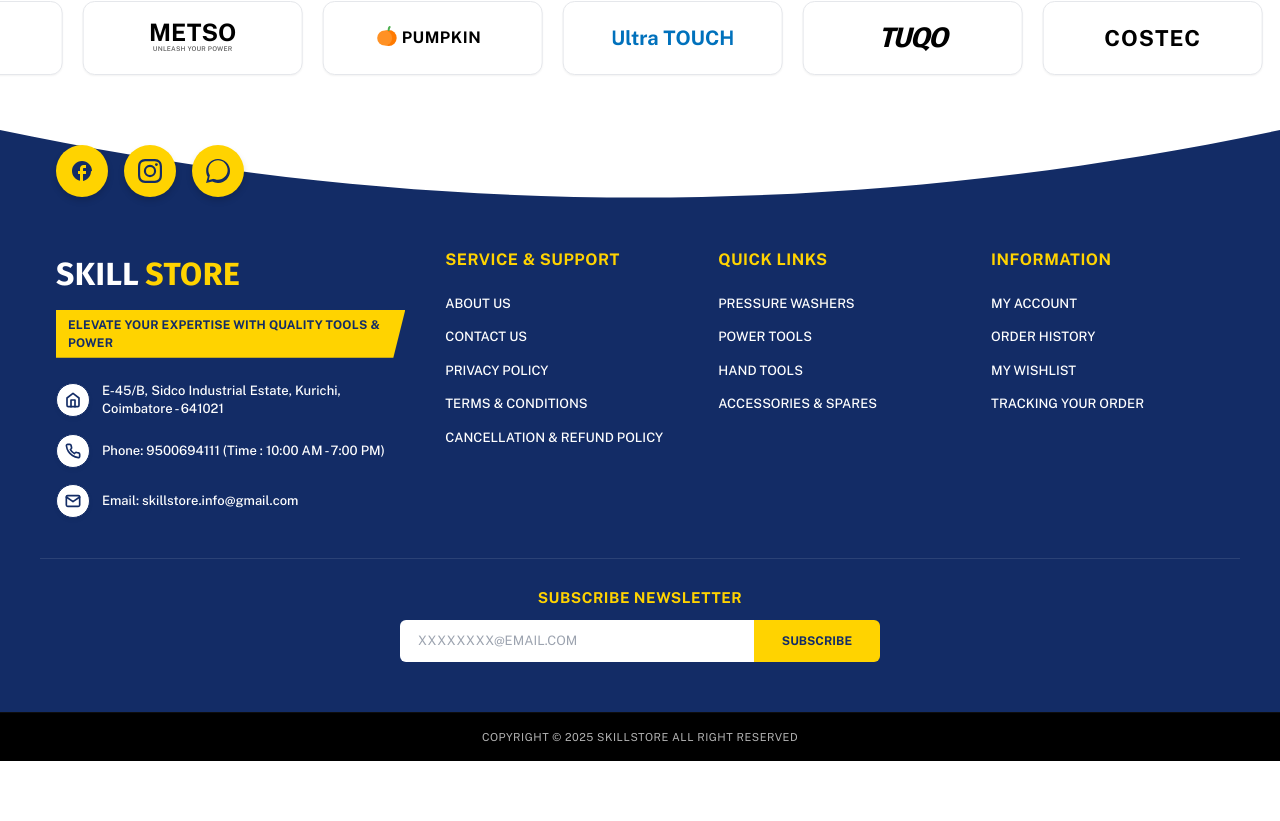
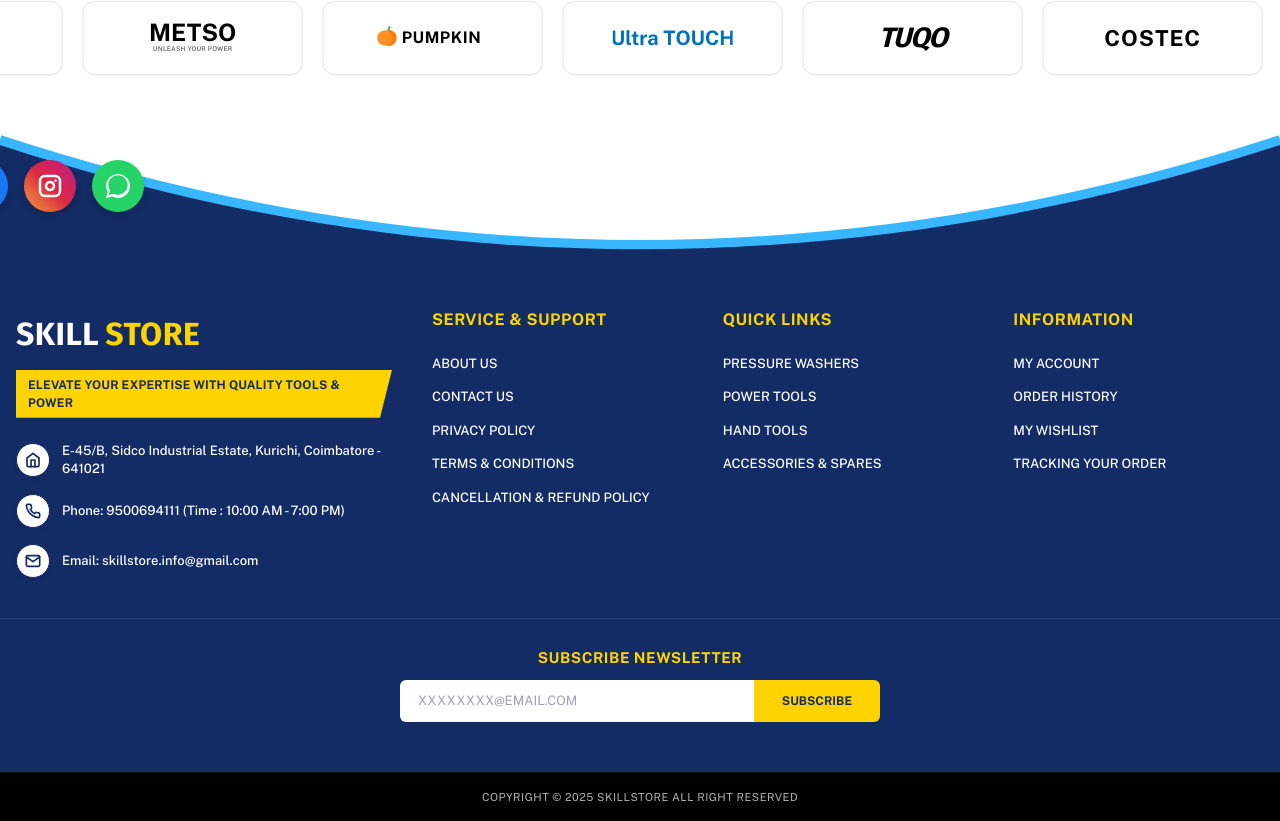
Before and after one commit to Arnav-Sharma437/Skill-store, a Next.js app: page / in a window 1280 px wide. Shown: the part 1654-2475 px from the top of the page. Before the commit the page ends 2415 px from the top, so only its background shows below. Built offline with nearby package versions, Linux system fonts and the light colour scheme.

Commit message:
feat: deepend footer curve, add skyblue border stroke, implement brand colors for social icons, enlarge container to 1400px, and fix banner image scaling

```diff
--- a/src/app/globals.css
+++ b/src/app/globals.css
@@ -61,7 +61,7 @@
   --max-width-lg: 1024px;
   --max-width-xl: 1280px;
   --max-width-xxl: 1440px;
-  --container-width: 1200px;
+  --container-width: 1400px;
   --container-padding: var(--space-4);
 
   /* --- Transitions --- */
--- a/src/components/home/Footer.module.css
+++ b/src/components/home/Footer.module.css
@@ -6,7 +6,7 @@
 
 .curveWrapper {
   position: relative;
-  height: 100px; /* Increased curve height */
+  height: 160px; /* Deeper curved footer height */
   width: 100%;
   background: #ffffff;
 }
@@ -20,7 +20,7 @@
 /* Floating social icons on the left side of the curve */
 .socialsFloating {
   position: absolute;
-  top: 15px; /* Shifted down to match curve dip */
+  top: 30px; /* Positioned nicely along the deep curved slope */
   left: calc((100vw - var(--container-width)) / 2 + var(--container-padding));
   display: flex;
   gap: 16px;
@@ -37,13 +37,40 @@
   width: 52px; /* Increased circle size */
   height: 52px;
   border-radius: 50%;
-  background: #ffd300; /* Yellow Accent */
-  color: #132c66; /* Navy Blue Icon */
   display: flex;
   align-items: center;
   justify-content: center;
   box-shadow: 0 4px 6px rgba(0, 0, 0, 0.15);
-  transition: transform var(--transition-fast) ease, background var(--transition-fast) ease;
+  transition: transform var(--transition-fast) ease, filter var(--transition-fast) ease, background-color var(--transition-fast) ease;
+  color: #ffffff !important; /* Ensure icons are white */
+}
+
+/* Branded official colors */
+.socialFacebook {
+  background-color: #1877f2;
+}
+
+.socialFacebook:hover {
+  background-color: #166fe5;
+  transform: translateY(-3px) scale(1.05);
+}
+
+.socialInstagram {
+  background: linear-gradient(45deg, #f09433 0%, #e6683c 25%, #dc2743 50%, #cc2366 75%, #bc1888 100%);
+}
+
+.socialInstagram:hover {
+  filter: brightness(1.1);
+  transform: translateY(-3px) scale(1.05);
+}
+
+.socialWhatsapp {
+  background-color: #25d366;
+}
+
+.socialWhatsapp:hover {
+  background-color: #20ba5a;
+  transform: translateY(-3px) scale(1.05);
 }
 
 .socialCircle svg {
--- a/src/components/home/Footer.tsx
+++ b/src/components/home/Footer.tsx
@@ -17,26 +17,31 @@
 
   return (
     <footer className={styles.footer}>
-      {/* Concave Curved SVG Separator at the top of the footer */}
+      {/* Deeper Concave Curved SVG Separator with a thick Sky Blue stroke */}
       <div className={styles.curveWrapper}>
-        <svg viewBox="0 0 1440 100" fill="none" xmlns="http://www.w3.org/2000/svg" className={styles.curveSvg} preserveAspectRatio="none">
-          <path d="M0,0 C480,90 960,90 1440,0 L1440,100 L0,100 Z" fill="#132c66"/>
+        <svg viewBox="0 0 1440 160" fill="none" xmlns="http://www.w3.org/2000/svg" className={styles.curveSvg} preserveAspectRatio="none">
+          {/* Thick sky-blue line */}
+          <path d="M0,10 C480,150 960,150 1440,10" stroke="#38b6ff" strokeWidth="10" fill="none"/>
+          {/* Solid navy blue fill below line */}
+          <path d="M0,15 C480,154 960,154 1440,15 L1440,160 L0,160 Z" fill="#132c66"/>
         </svg>
 
-        {/* Social Icons floating on the curve */}
+        {/* Social Icons floating on the curve (styled with original brand colors) */}
         <div className={styles.socialsFloating}>
-          <a href="https://facebook.com" className={styles.socialCircle} aria-label="Facebook">
-            <svg width="18" height="18" fill="currentColor" viewBox="0 0 24 24">
+          <a href="https://facebook.com" className={`${styles.socialCircle} ${styles.socialFacebook}`} aria-label="Facebook">
+            <svg width="24" height="24" fill="currentColor" viewBox="0 0 24 24">
               <path d="M22 12c0-5.52-4.48-10-10-10S2 6.48 2 12c0 4.84 3.44 8.87 8 9.8V15H8v-3h2V9.5C10 7.57 11.57 6 13.5 6H16v3h-2c-.55 0-1 .45-1 1v2h3v3h-3v6.95c4.56-.93 8-4.96 8-9.75z"/>
             </svg>
           </a>
-          <a href="https://instagram.com" className={styles.socialCircle} aria-label="Instagram">
-            <svg width="18" height="18" fill="currentColor" viewBox="0 0 24 24">
-              <path d="M12 2.163c3.204 0 3.584.012 4.85.07 3.252.148 4.771 1.691 4.919 4.919.058 1.265.069 1.645.069 4.849 0 3.205-.012 3.584-.069 4.849-.149 3.225-1.664 4.771-4.919 4.919-1.266.058-1.644.07-4.85.07-3.204 0-3.584-.012-4.849-.07-3.26-.149-4.771-1.699-4.919-4.92-.058-1.265-.07-1.644-.07-4.849 0-3.204.013-3.583.07-4.849.149-3.227 1.664-4.771 4.919-4.919 1.266-.057 1.645-.069 4.849-.069zM12 0C8.741 0 8.333.014 7.053.072 2.695.272.273 2.69.073 7.051C.014 8.333 0 8.741 0 12c0 3.259.014 3.668.072 4.948.2 4.358 2.618 6.78 6.98 6.98 1.281.058 1.689.072 4.948.072 3.259 0 3.668-.014 4.948-.072 4.354-.2 6.782-2.618 6.979-6.98.059-1.28.073-1.689.073-4.948 0-3.259-.014-3.667-.072-4.947-.196-4.354-2.617-6.78-6.979-6.98C15.668.014 15.259 0 12 0zm0 5.838a6.162 6.162 0 100 12.324 6.162 6.162 0 000-12.324zM12 16a4 4 0 110-8 4 4 0 010 8zm6.406-11.845a1.44 1.44 0 100 2.881 1.44 1.44 0 000-2.881z"/>
+          <a href="https://instagram.com" className={`${styles.socialCircle} ${styles.socialInstagram}`} aria-label="Instagram">
+            <svg width="24" height="24" fill="none" stroke="currentColor" strokeWidth="2.5" strokeLinecap="round" strokeLinejoin="round">
+              <rect x="2" y="2" width="20" height="20" rx="5" ry="5"></rect>
+              <path d="M16 11.37A4 4 0 1 1 12.63 8 4 4 0 0 1 16 11.37z"></path>
+              <line x1="17.5" y1="6.5" x2="17.51" y2="6.5"></line>
             </svg>
           </a>
-          <a href="https://wa.me" className={styles.socialCircle} aria-label="WhatsApp">
-            <svg width="18" height="18" fill="currentColor" viewBox="0 0 24 24">
+          <a href="https://wa.me" className={`${styles.socialCircle} ${styles.socialWhatsapp}`} aria-label="WhatsApp">
+            <svg width="24" height="24" fill="currentColor" viewBox="0 0 24 24">
               <path d="M.057 24l1.687-6.163c-1.041-1.804-1.588-3.849-1.587-5.946C.06 5.348 5.397.01 12.008.01c3.202.001 6.212 1.246 8.477 3.517 2.266 2.27 3.51 5.276 3.508 8.48-.005 6.66-5.343 11.998-11.956 11.998-2.005-.001-3.973-.502-5.73-1.45L0 24zm6.59-4.846c1.666.988 3.31 1.488 5.347 1.489 5.32 0 9.646-4.326 9.65-9.65.002-2.577-1.002-5.002-2.825-6.827C17.001 2.34 14.57 1.336 12 1.336 6.685 1.336 2.36 5.662 2.356 10.98c-.001 2.046.507 3.7 1.503 5.378L2.83 21.053l4.817-1.261z"/>
             </svg>
           </a>
--- a/src/components/home/HeroBanner.module.css
+++ b/src/components/home/HeroBanner.module.css
@@ -31,8 +31,8 @@
 }
 
 .image {
-  object-fit: cover;
-  object-position: center;
+  object-fit: contain;
+  background-color: #0b0202; /* Seamless dark red/black banner background blend */
 }
 
 /* --- Navigation Buttons (White circles with black arrow icon) --- */
```
